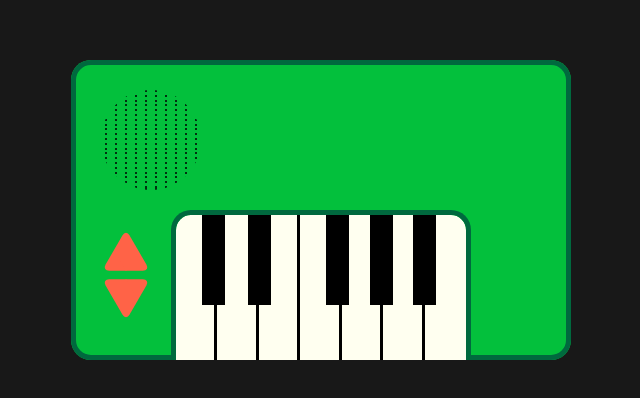
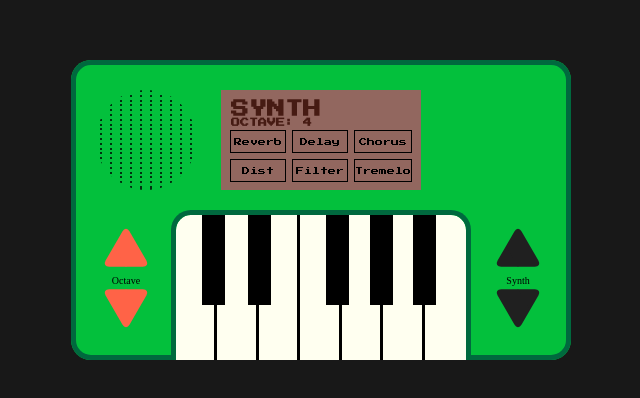
Before and after one commit to PFVNK/MINI-TONE, a plain HTML site: page index.html in a window 1280 px wide. Shown: the part 190-588 px from the top of the page, without its empty margins (319-959 px from the left). Drawn offline with nearby package versions, Linux system fonts and the light colour scheme.

Commit message:
add ability to change synth type

```diff
--- a/index.html
+++ b/index.html
@@ -6,12 +6,15 @@
   <meta http-equiv="X-UA-Compatible" content="IE=edge">
   <meta name="viewport" content="width=device-width, initial-scale=1.0">
   <link rel="stylesheet" href="styles.css">
+  <link rel="preconnect" href="https://fonts.gstatic.com">
+  <link href="https://fonts.googleapis.com/css2?family=Press+Start+2P&display=swap" rel="stylesheet">
+  <link rel="icon" href="https://fav.farm/🎹" />
   <script src="scripts.js" type="text/javascript"></script>
   <script src='https://cdnjs.cloudflare.com/ajax/libs/tone/14.8.15/Tone.js'></script>
   <title>MINI TONE</title>
 </head>
 
-<body>
+<body onload="setUp()">
   <div class='synth-container'>
     <div class='synth'>
       <div class='speaker'>
@@ -236,6 +239,27 @@
         <div class='dot'></div>
         <div class='dot'></div>
       </div>
+      <div class='screen'>
+        <div class='screen-overlay'></div>
+        <h1 class="synth-name">SYNTH</h1>
+        <h4>OCTAVE: <span class='oct-num'>4</span></h4>
+        <div class='effect-container'>
+          <div class='effect-button'>Reverb</div>
+          <div class='effect-button' onclick="addDelay()">Delay</div>
+          <div class='effect-button'>Chorus</div>
+          <div class='effect-button'>Dist</div>
+          <div class='effect-button'>Filter</div>
+          <div class='effect-button'>Tremelo</div>
+        </div>
+      </div>
+      <div class='synthButt-container-one'>
+        <div class="synth-triangle" onclick="nextSynth()"></div>
+        <p>Synth</p>
+      </div>
+      <div class='synthButt-container-two'>
+        <div class="synth-triangle" onclick="previousSynth()"></div>
+      </div>
+
       <!-- <div class='knobs'>
         <div class='knob'>
           <div class='middle-knob'>
@@ -255,30 +279,31 @@
       </div> -->
       <div class='octave-container-one'>
         <div class="triangle" onclick="upOctave()"></div>
+        <p>Octave</p>
       </div>
       <div class='octave-container-two'>
-        <div class="triangle" class='downOctave()'></div>
+        <div class="triangle" onclick='downOctave()'></div>
       </div>
       <div class='keys'>
         <div class='black-keys'>
           <div class='two-black'>
-            <div class='black-key'></div>
-            <div class='black-key'></div>
+            <div id='2' class='key black-key' data-note='C#'></div>
+            <div id='4' class='key black-key' data-note='D#'></div>
           </div>
           <div class='three-black'>
-            <div class='black-key'></div>
-            <div class='black-key'></div>
-            <div class='black-key'></div>
+            <div id='7' class='key black-key' data-note='F#'></div>
+            <div id='9' class='key black-key' data-note='G#'></div>
+            <div id='11' class='key black-key' data-note='A#'></div>
           </div>
         </div>
         <div class="white-keys">
-          <div class='white-key'></div>
-          <div class='white-key'></div>
-          <div class='white-key'></div>
-          <div class='white-key'></div>
-          <div class='white-key' onclick="playNote()"></div>
-          <div class='white-key'></div>
-          <div class='white-key'></div>
+          <div id='1' class='key white-key' data-note='C'></div>
+          <div id='3' class='key white-key' data-note='D'></div>
+          <div id='5' class='key white-key' data-note='E'></div>
+          <div id='6' class='key white-key' data-note='F'></div>
+          <div id='8' class='key white-key' data-note='G'></div>
+          <div id='10' class='key white-key' data-note='A'></div>
+          <div id='12' class='key white-key' data-note='B'></div>
         </div>
       </div>
     </div>
--- a/scripts.js
+++ b/scripts.js
@@ -1,5 +1,3 @@
-screen.lockOrientation("landscape-primary");
-
 const keys = {
   'a': 'C',
   'w': 'C#',
@@ -16,27 +14,130 @@ const keys = {
   'k': 'C'
 }
 
+var synth
+var now
+
 var currentKey = ''
 let octave = 4
+let clicked = false
+
+let k = document.getElementsByClassName('key')
+
+let instruments = ['Synth', 'FMSynth', 'AMSynth', 'MetalSynth']
+let currentSynth = 'Synth'
+
+
+function setUp() {
+  synth = new Tone.Synth().toDestination();
+  now = Tone.now()
+}
 
 window.addEventListener('keydown', (event) => {
+  if (event.repeat) { return }
   if (event.key !== undefined) {
-    currentKey = event.key
+    if (event.key === 'z') {
+      downOctave()
+    }
+
+    if (event.key === 'x') {
+      upOctave()
+    }
+
+    if (event.key in keys) {
+      currentKey = event.key
+    } else {
+      return
+    }
   }
+
+  playNote()
+})
+
+window.addEventListener('keyup', (event) => {
+  if (event.repeat) { return }
+  if (event.isComposing || event.keyCode === 229) {
+    return;
+  }
+  stopNote()
 })
 
 function playNote() {
-  const synth = new Tone.Synth().toDestination();
-  const now = Tone.now()
+  synth.triggerAttack(`${keys[currentKey]}${octave}`);
+}
 
-  synth.triggerAttack(`${keys[currentKey]}${octave}`, now);
-  synth.triggerRelease(now + 1)
+function stopNote() {
+  synth.triggerRelease()
+}
+
+function nextSynth() {
+  currentSynth = instruments[instruments.indexOf(currentSynth) + 1]
+
+  if (currentSynth === 'Synth') {
+    synth = new Tone.Synth().toDestination();
+    document.getElementsByClassName('synth-name')[0].innerHTML = 'Synth'
+  }
+
+  if (currentSynth === 'FMSynth') {
+    synth = new Tone.FMSynth().toDestination();
+    document.getElementsByClassName('synth-name')[0].innerHTML = 'FMSynth'
+  }
+
+  if (currentSynth === 'AMSynth') {
+    synth = new Tone.AMSynth().toDestination();
+    document.getElementsByClassName('synth-name')[0].innerHTML = 'AMSynth'
+  }
+
+  if (currentSynth === 'MetalSynth') {
+    synth = new Tone.MetalSynth().toDestination();
+    document.getElementsByClassName('synth-name')[0].innerHTML = 'MetalSynth'
+  }
+}
+
+function previousSynth() {
+  currentSynth = instruments[instruments.indexOf(currentSynth) - 1]
+
+  if (currentSynth === 'Synth') {
+    synth = new Tone.Synth().toDestination();
+    document.getElementsByClassName('synth-name')[0].innerHTML = 'Synth'
+  }
+
+  if (currentSynth === 'FMSynth') {
+    synth = new Tone.FMSynth().toDestination();
+    document.getElementsByClassName('synth-name')[0].innerHTML = 'FMSynth'
+  }
+
+  if (currentSynth === 'AMSynth') {
+    synth = new Tone.AMSynth().toDestination();
+    document.getElementsByClassName('synth-name')[0].innerHTML = 'AMSynth'
+  }
+
+  if (currentSynth === 'MetalSynth') {
+    synth = new Tone.MetalSynth().toDestination();
+    document.getElementsByClassName('synth-name')[0].innerHTML = 'MetalSynth'
+  }
+}
+
+function addDelay() {
+  if (clicked) {
+    clicked = false
+    console.log(synth)
+  } else if (!clicked) {
+    var feedbackDelay = new Tone.FeedbackDelay(0.125, 0.5).toDestination();
+    synth.connect(feedbackDelay)
+    clicked = true
+    console.log(feedbackDelay)
+  }
+
 }
 
 function upOctave() {
   octave += 1
+  document.getElementsByClassName('oct-num')[0].innerHTML = octave
+  console.log(octave)
 }
 
 function downOctave() {
   octave -= 1
+  document.getElementsByClassName('oct-num')[0].innerHTML = octave
+  console.log(octave)
 }
--- a/styles.css
+++ b/styles.css
@@ -28,9 +28,8 @@
   position: absolute;
   height: 100px;
   width: 100px;
-  /* border: solid black; */
   border-radius: 50px;
-  transform: translate(-170px, -70px);
+  transform: translate(-175px, -70px);
   display: grid;
   grid-template-columns: repeat(10, 1fr);
   grid-template-rows: repeat(20, 1fr);
@@ -43,6 +42,116 @@
   border-radius: 50px;
   background-color: black;
   justify-self: center;
+}
+
+.screen {
+  height: 100px;
+  width: 200px;
+  position: absolute;
+  transform: translate(0, -70px);
+  background-color: white;
+  padding: 10px;
+  font-family: 'Press Start 2P', cursive;
+  font-size: 9px;
+}
+
+.oct-num {
+  height: 50px;
+  width: 50px;
+}
+
+.effect-container {
+  width: 180px;
+  height: 50px;
+  /* border: solid red; */
+  display: grid;
+  grid-template-columns: repeat(3, 1fr);
+  grid-template-rows: repeat(2, 1fr);
+  gap: 8px;
+  margin-top: 4px;
+  position: absolute;
+}
+
+.effect-button {
+  /* height: 5px;
+  width: 10px; */
+  outline: solid .05px black;
+  font-size: 8px;
+  display: grid;
+  place-items: center;
+}
+
+.effect-button:hover {
+  cursor: pointer;
+}
+
+.synthButt-container-one {
+  height: 70px;
+  width: 80px;
+  /* border: solid red; */
+  position: absolute;
+  transform: translate(197px, 50px);
+  display: flex;
+  justify-content: space-around;
+  align-items: center;
+  flex-direction: column;
+}
+
+.synthButt-container-one p {
+  font-size: 10px;
+}
+
+.synthButt-container-two {
+  height: 70px;
+  width: 80px;
+  /* border: solid red; */
+  position: absolute;
+  transform: translate(197px, 100px) rotate(180deg);
+  display: flex;
+  justify-content: space-around;
+  align-items: center;
+  flex-direction: column;
+}
+
+.synth-triangle {
+  position: relative;
+  background-color: #202020;
+  text-align: left;
+}
+
+.synth-triangle:before,
+.synth-triangle:after {
+  content: '';
+  position: absolute;
+  background-color: inherit;
+}
+
+.synth-triangle,
+.synth-triangle:before,
+.synth-triangle:after {
+  width: 1.5em;
+  height: 1.5em;
+  border-top-right-radius: 30%;
+}
+
+.synth-triangle {
+  transform: rotate(-60deg) skewX(-30deg) scale(1, .866);
+}
+
+.synth-triangle:before {
+  transform: rotate(-135deg) skewX(-45deg) scale(1.414, .707) translate(0, -50%);
+}
+
+.synth-triangle:after {
+  transform: rotate(135deg) skewY(-45deg) scale(.707, 1.414) translate(50%);
+}
+
+.screen-overlay {
+  height: 100px;
+  width: 200px;
+  position: absolute;
+  transform: translate(-10px, -10px);
+  background-color: rgba(100, 39, 28, 0.7);
 }
 
 .knobs {
@@ -94,11 +203,15 @@
   width: 80px;
   /* border: solid red; */
   position: absolute;
-  transform: translate(-195px, 40px);
+  transform: translate(-195px, 50px);
   display: flex;
   justify-content: space-around;
   align-items: center;
   flex-direction: column;
+}
+
+.octave-container-one p {
+  font-size: 10px;
 }
 
 .octave-container-two {
@@ -106,7 +219,7 @@
   width: 80px;
   /* border: solid red; */
   position: absolute;
-  transform: translate(-195px, 90px) rotate(180deg);
+  transform: translate(-195px, 100px) rotate(180deg);
   display: flex;
   justify-content: space-around;
   align-items: center;
```
